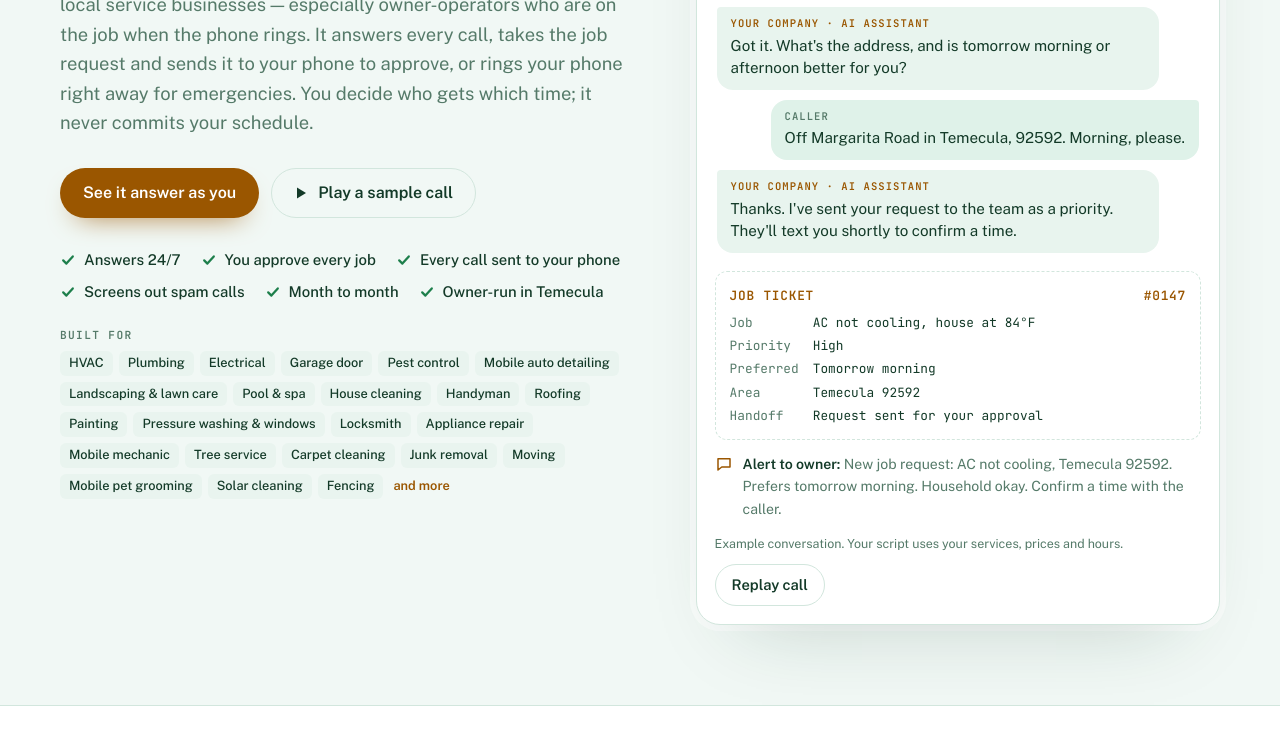
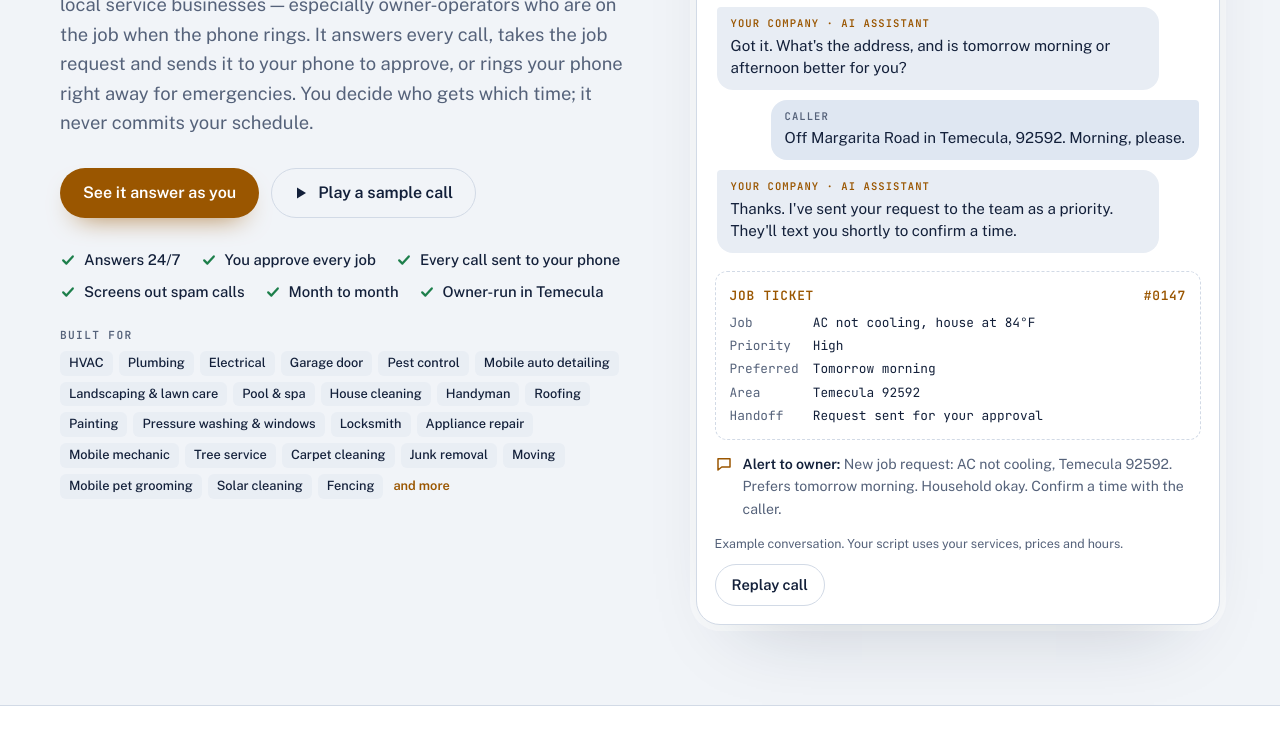
Before and after one commit to oldvinestudio/oldvinefrontdesk-site, a plain HTML site: page index.html in a window 1280 px wide. Shown: the part 674-1424 px from the top of the page. Drawn offline with nearby package versions, Linux system fonts and the light colour scheme.

Commit message:
Revert site background to original navy

```diff
--- a/index.html
+++ b/index.html
@@ -6,8 +6,8 @@
 <style>
 /* Layout: sticky dusk header; hero split (thesis left, live sample call right); then calm full-width bands, content column 1160px. Dark-first: wine country after dark, one warm light still on. */
 :root{
-  --bg:#0E261B; --surface:#153828; --surface-2:#1C4733; --line:#2A5B44; --fg:#EEF6F2; --muted:#9EC3B2;
-  --amber:#F4B24A; --on-amber:#1C1305; --glow:rgba(244,178,74,.22); --ok:#74D3A0; --caller:#245A41;
+  --bg:#0E1726; --surface:#152238; --surface-2:#1C2C47; --line:#2A3C5B; --fg:#EEF1F6; --muted:#9EACC3;
+  --amber:#F4B24A; --on-amber:#1C1305; --glow:rgba(244,178,74,.22); --ok:#74D3A0; --caller:#24365A;
   --display:"Bricolage Grotesque","Avenir Next","Segoe UI",system-ui,sans-serif;
   --body:"Public Sans","Segoe UI",system-ui,-apple-system,sans-serif;
   --mono:"JetBrains Mono",ui-monospace,"SFMono-Regular",Menlo,Consolas,monospace;
@@ -16,14 +16,14 @@
 }
 @media (prefers-color-scheme: light){
   :root:not([data-theme="dark"]){
-    --bg:#F1F8F5; --surface:#FFFFFF; --surface-2:#E8F4EE; --line:#D2E6DD; --fg:#133A28; --muted:#557A69;
-    --amber:#9A5600; --on-amber:#FFFFFF; --glow:rgba(226,140,20,.18); --ok:#1D7F4B; --caller:#DFF2E9;
+    --bg:#F1F4F8; --surface:#FFFFFF; --surface-2:#E8EDF4; --line:#D2DAE6; --fg:#13203A; --muted:#55627A;
+    --amber:#9A5600; --on-amber:#FFFFFF; --glow:rgba(226,140,20,.18); --ok:#1D7F4B; --caller:#DFE7F2;
     color-scheme:light;
   }
 }
 :root[data-theme="light"]{
-  --bg:#F1F8F5; --surface:#FFFFFF; --surface-2:#E8F4EE; --line:#D2E6DD; --fg:#133A28; --muted:#557A69;
-  --amber:#9A5600; --on-amber:#FFFFFF; --glow:rgba(226,140,20,.18); --ok:#1D7F4B; --caller:#DFF2E9;
+  --bg:#F1F4F8; --surface:#FFFFFF; --surface-2:#E8EDF4; --line:#D2DAE6; --fg:#13203A; --muted:#55627A;
+  --amber:#9A5600; --on-amber:#FFFFFF; --glow:rgba(226,140,20,.18); --ok:#1D7F4B; --caller:#DFE7F2;
   color-scheme:light;
 }
 html{scroll-behavior:smooth}
@@ -301,9 +301,9 @@ footer{padding-block:48px;border-top:1px solid var(--line);color:var(--muted);fo
 .chip:hover{border-color:var(--amber);color:var(--fg)}
 .chip[aria-pressed="true"]:hover{color:var(--on-amber)}
 .chip-select{min-height:38px}
-:root{--shadow:rgba(3,14,9,.6)}
-@media (prefers-color-scheme: light){:root:not([data-theme="dark"]){--shadow:rgba(19,58,40,.22)}}
-:root[data-theme="light"]{--shadow:rgba(19,58,40,.22)}
+:root{--shadow:rgba(3,8,18,.6)}
+@media (prefers-color-scheme: light){:root:not([data-theme="dark"]){--shadow:rgba(19,32,58,.22)}}
+:root[data-theme="light"]{--shadow:rgba(19,32,58,.22)}
 .call{box-shadow:0 40px 80px -44px var(--shadow),0 0 0 6px color-mix(in srgb,var(--surface) 55%,transparent)}
 input[type=text],input[type=email],input[type=tel],input[type=number],select{min-height:48px}
 input:focus,select:focus,textarea:focus{outline:none;border-color:var(--amber);box-shadow:0 0 0 3px var(--glow)}
```
